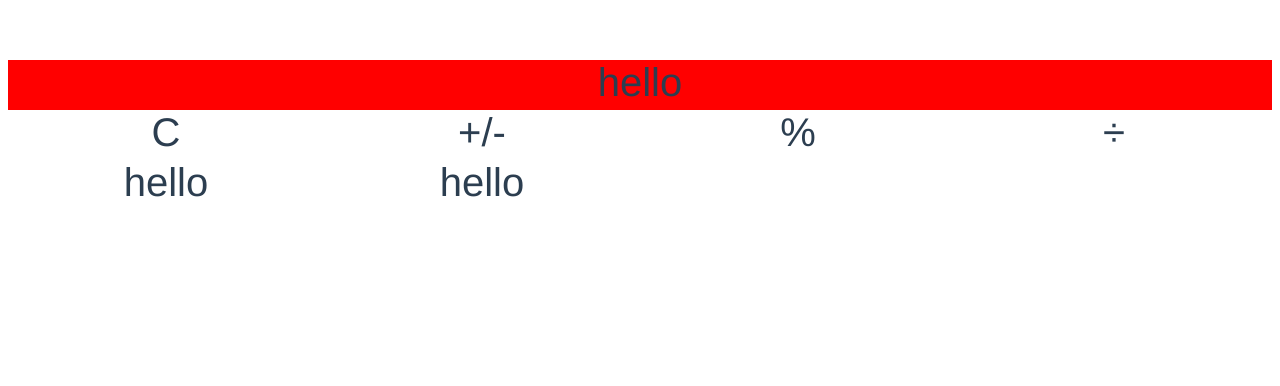
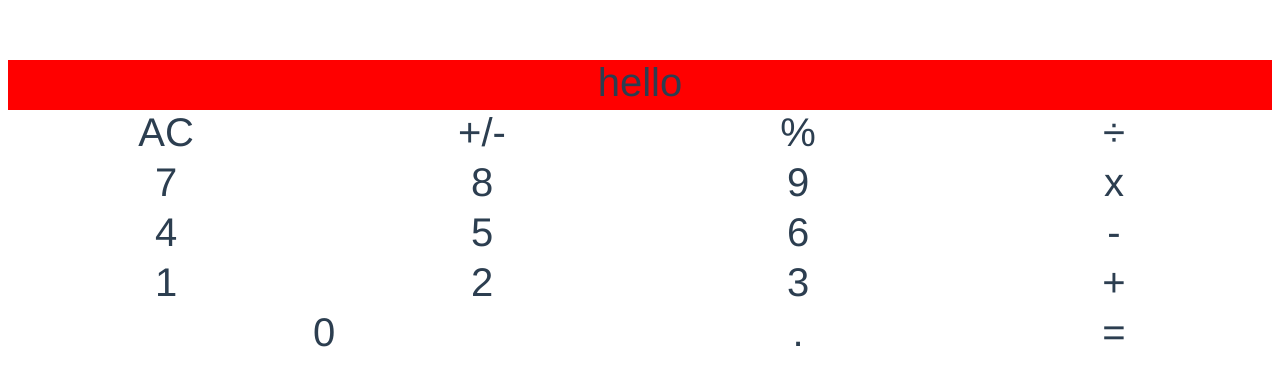
Before and after one commit to radek-winiecki/calculator, a Vue app: page / in a window 1280 px wide. Shown: the top 386 px of the page. Built offline with nearby package versions, Linux system fonts and the light colour scheme.

Commit message:
create the remaining rows

```diff
--- a/src/components/Calculator.vue
+++ b/src/components/Calculator.vue
@@ -1,12 +1,25 @@
 <template>
   <div class="calculator">
     <div class="display">hello</div>
-    <div>C</div>
+    <div>AC</div>
     <div>+/-</div>
     <div>%</div>
     <div>÷</div>
-    <div>hello</div>
-    <div>hello</div>
+    <div>7</div>
+    <div>8</div>
+    <div>9</div>
+    <div>x</div>
+    <div>4</div>
+    <div>5</div>
+    <div>6</div>
+    <div>-</div>
+    <div>1</div>
+    <div>2</div>
+    <div>3</div>
+    <div>+</div>
+    <div class="zero">0</div>
+    <div>.</div>
+    <div>=</div>
   </div>
 </template>
 
@@ -30,4 +43,8 @@
   background-color: red;
 }
 
+.zero {
+  grid-column: 1/3;
+}
+
 </style>
```
